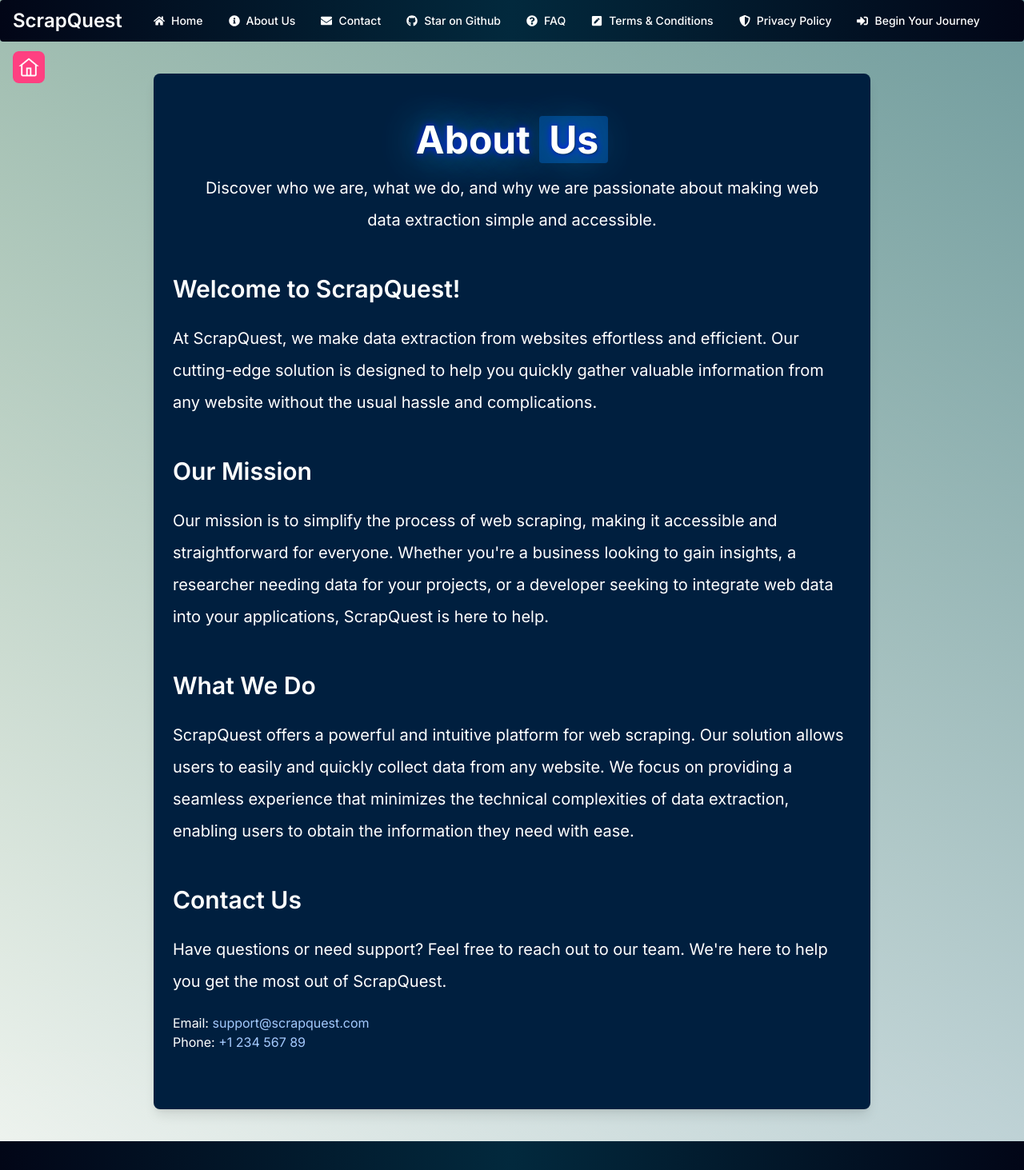
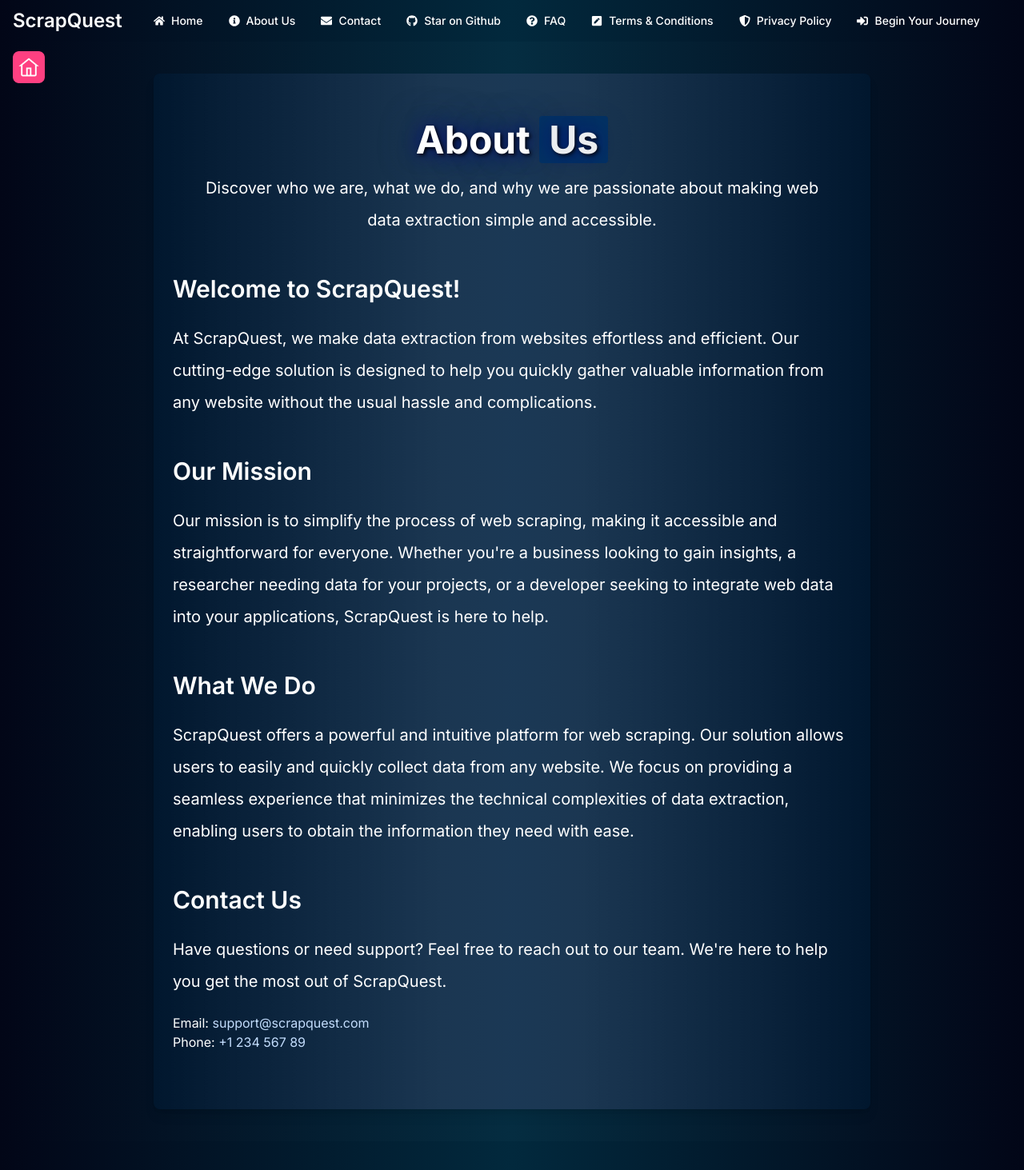
Before and after one commit to Abidsyed25/ScrapQuest, a Next.js app: page /about in a window 1280 px wide. Shown: the top 1463 px of the page at 80% size. Built offline with nearby package versions, Linux system fonts and the light colour scheme.

Commit message:
enhanced the about us page

```diff
--- a/app/about/page.tsx
+++ b/app/about/page.tsx
@@ -1,44 +1,36 @@
+'use client';
+
 import React from 'react';
 import { Nav } from '@/components/Nav';
 import Footer from '@/components/Footer';
 import Link from 'next/link';
 import Image from 'next/image';
-import homeIcon from './homeicon.png'; // Ensure this path is correct
+import homeIcon from './homeicon.png';
 
 const About: React.FC = () => {
-  const homeIconStyle: React.CSSProperties = {
-    position: 'fixed',
-    top: '4rem', // Adjusted to move it down
-    left: '1rem',
-    width: '2.5rem',
-    cursor: 'pointer',
-    zIndex: 1000,
-    transition: 'transform 0.3s ease, box-shadow 0.3s ease',
-  };
-
   const headingStyle: React.CSSProperties = {
-    textShadow: '1px 1px 2px rgb(1, 53, 79), 0 0 1em rgb(24, 159, 226), 0 0 0.2em blue',
+    textShadow: '2px 2px 5px rgba(0, 0, 0, 0.9), 0 0 1em rgba(16, 47, 96, 0.9), 0 0 0.5em rgba(0, 0, 128, 0.9)',
     marginTop: '35px',
+    transition: 'color 0.5s ease, text-shadow 0.5s ease',
   };
 
   return (
-    <div className="relative bg-gradient-to-b from-[#000000] to-[#002b4d] min-h-screen text-white" style={{ background: 'linear-gradient(34deg, transparent, rgba(1, 77, 114, 0.556))' }}>
+    <div className="relative bg-gradient-to-r from-[rgb(2,6,23)] via-[rgb(5,45,65)] to-[rgb(2,6,23)] text-white min-h-screen">
       <Nav />
-      <div className="container mx-auto p-6 max-w-4xl bg-[#001f3f] shadow-lg rounded-lg mt-10 mb-10 relative">
-        <Link href="/" passHref>
-          <Image
-            src={homeIcon}
-            alt="Home"
-            style={homeIconStyle}
-            width={50}
-            height={50}
-            className="homeIcon"
-          />
-        </Link>
+      <div
+  className="container mx-auto p-6 max-w-4xl shadow-lg rounded-lg mt-10 mb-10 relative overflow-hidden"
+  style={{
+    background: `linear-gradient(to right, #01172e, #012242, #01172e),
+                 linear-gradient(to right, transparent, rgba(255, 255, 255, 0.1) 40%, rgba(255, 255, 255, 0.1) 60%, transparent)`,
+    backgroundBlendMode: 'overlay',
+  }}
+>
+
+        <HomeIcon />
 
         <div className="mb-12 text-center">
           <h1 className="text-5xl font-bold mb-4" style={headingStyle}>
-            About <span className="bg-[#004080] rounded px-3 text-white">Us</span>
+            About <span className="bg-[#003366] rounded px-3 text-white animate-pulse">Us</span>
           </h1>
           <p className="text-lg mx-auto max-w-3xl" style={{ fontSize: '20px', lineHeight: '2', marginBottom: '20px' }}>
             Discover who we are, what we do, and why we are passionate about making web data extraction simple and accessible.
@@ -46,40 +38,82 @@ const About: React.FC = () => {
         </div>
 
         <section className="mb-12 text-left">
-          <h2 className="text-3xl font-semibold mb-6">Welcome to ScrapQuest!</h2>
+          <h2 className="text-3xl font-semibold mb-6 relative">
+            Welcome to ScrapQuest!
+            <div className="absolute inset-0 bg-gradient-to-r from-[#004080] to-[#00264d] opacity-40 -z-10 animate-pulse"></div>
+          </h2>
           <p className="text-lg leading-relaxed" style={{ fontSize: '20px', lineHeight: '2', marginBottom: '20px' }}>
             At ScrapQuest, we make data extraction from websites effortless and efficient. Our cutting-edge solution is designed to help you quickly gather valuable information from any website without the usual hassle and complications.
           </p>
         </section>
 
         <section className="mb-12 text-left">
-          <h2 className="text-3xl font-semibold mb-6">Our Mission</h2>
+          <h2 className="text-3xl font-semibold mb-6 relative">
+            Our Mission
+            <div className="absolute inset-0 bg-gradient-to-r from-[#004080] to-[#00264d] opacity-40 -z-10 animate-pulse"></div>
+          </h2>
           <p className="text-lg leading-relaxed" style={{ fontSize: '20px', lineHeight: '2', marginBottom: '20px' }}>
             Our mission is to simplify the process of web scraping, making it accessible and straightforward for everyone. Whether you're a business looking to gain insights, a researcher needing data for your projects, or a developer seeking to integrate web data into your applications, ScrapQuest is here to help.
           </p>
         </section>
 
         <section className="mb-12 text-left">
-          <h2 className="text-3xl font-semibold mb-6">What We Do</h2>
+          <h2 className="text-3xl font-semibold mb-6 relative">
+            What We Do
+            <div className="absolute inset-0 bg-gradient-to-r from-[#011d39] to-[#00264d] opacity-40 -z-10 animate-pulse"></div>
+          </h2>
           <p className="text-lg leading-relaxed" style={{ fontSize: '20px', lineHeight: '2', marginBottom: '20px' }}>
             ScrapQuest offers a powerful and intuitive platform for web scraping. Our solution allows users to easily and quickly collect data from any website. We focus on providing a seamless experience that minimizes the technical complexities of data extraction, enabling users to obtain the information they need with ease.
           </p>
         </section>
 
         <section className="mb-12 text-left">
-          <h2 className="text-3xl font-semibold mb-6">Contact Us</h2>
+          <h2 className="text-3xl font-semibold mb-6 relative">
+            Contact Us
+            <div className="absolute inset-0 bg-gradient-to-r from-[#004080] to-[#00264d] opacity-40 -z-10 animate-pulse"></div>
+          </h2>
           <p className="text-lg leading-relaxed" style={{ fontSize: '20px', lineHeight: '2', marginBottom: '20px' }}>
             Have questions or need support? Feel free to reach out to our team. We're here to help you get the most out of ScrapQuest.
           </p>
           <div className="mt-4">
-            <p>Email: <a href="mailto:support@scrapquest.com" className="text-blue-300 hover:underline">support@scrapquest.com</a></p>
-            <p>Phone: <a href="tel:+123456789" className="text-blue-300 hover:underline">+1 234 567 89</a></p>
+            <p>Email: <a href="mailto:support@scrapquest.com" className="text-blue-200 hover:underline transition-colors duration-300">support@scrapquest.com</a></p>
+            <p>Phone: <a href="tel:+123456789" className="text-blue-200 hover:underline transition-colors duration-300">+1 234 567 89</a></p>
           </div>
         </section>
       </div>
       <Footer />
     </div>
   );
+};
+
+const HomeIcon: React.FC = () => {
+  const [hover, setHover] = React.useState(false);
+
+  return (
+    <Link href="/" passHref>
+      <Image
+        src={homeIcon}
+        alt="Home"
+        style={{
+          position: 'fixed',
+          top: '4rem',
+          left: '1rem',
+          width: '2.5rem',
+          cursor: 'pointer',
+          zIndex: 1000,
+          transition: 'transform 0.3s ease, box-shadow 0.3s ease, filter 0.3s ease',
+          transform: hover ? 'scale(1.2)' : 'scale(1)',
+          boxShadow: hover ? '0px 6px 20px rgba(0, 0, 0, 0.6)' : 'none',
+          filter: hover ? 'brightness(1.5) drop-shadow(0 0 10px rgba(255, 255, 255, 0.8))' : 'brightness(1)',
+        }}
+        width={50}
+        height={50}
+        className="homeIcon"
+        onMouseEnter={() => setHover(true)}
+        onMouseLeave={() => setHover(false)}
+      />
+    </Link>
+  );
 }
 
 export default About;
```
